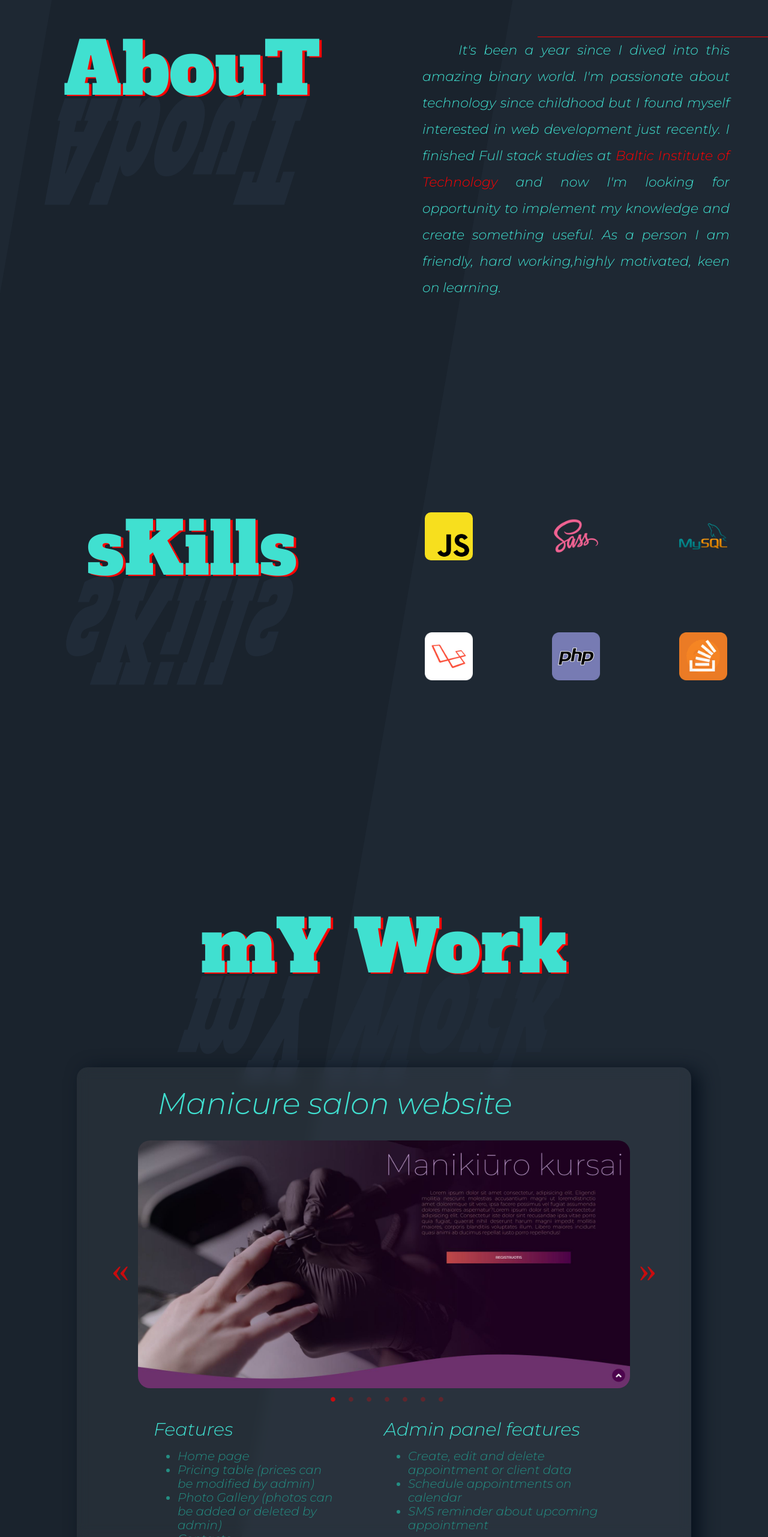
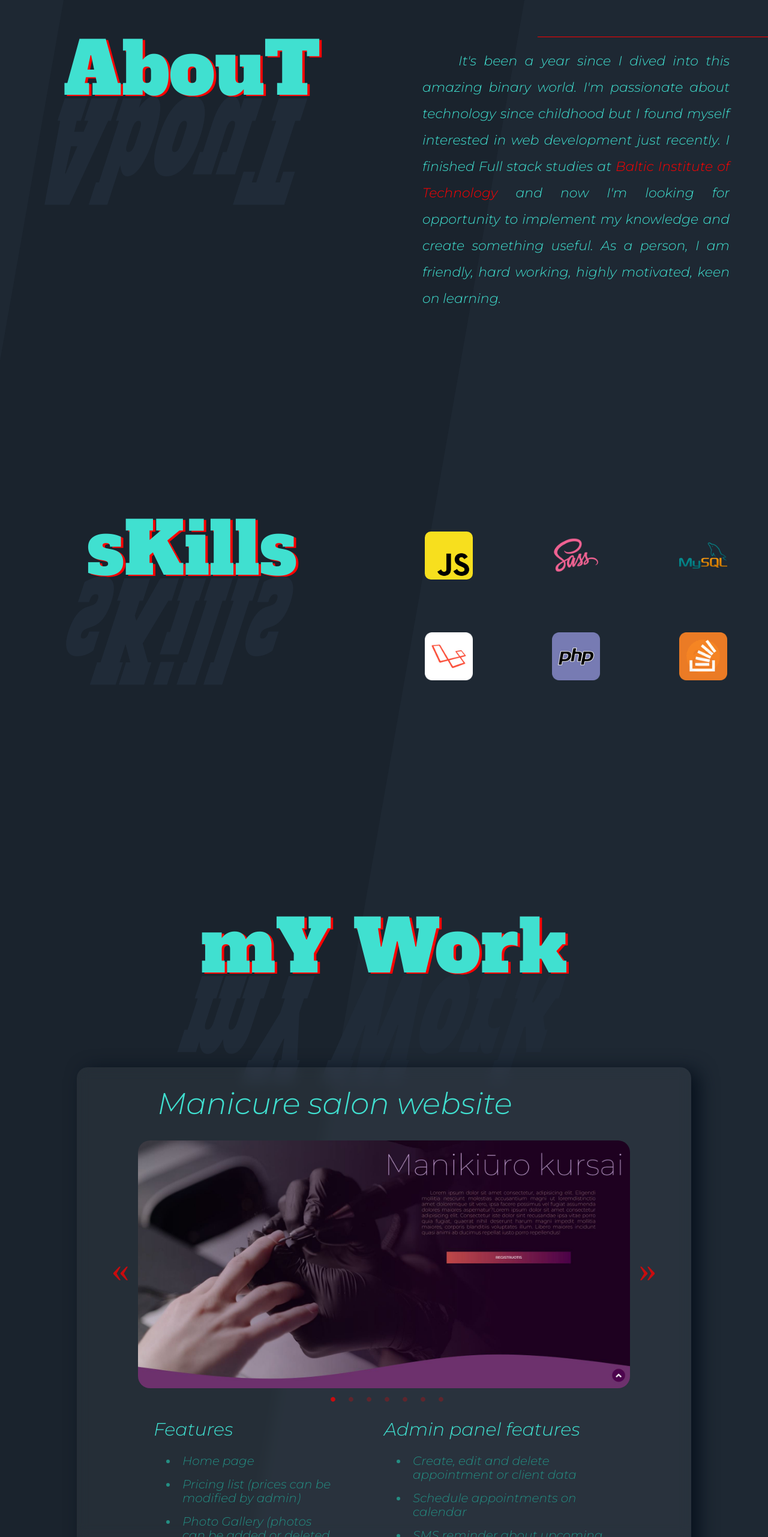
Before and after one commit to tomas-land/Portfolio, a plain HTML site: page index.html in a window 1280 px wide. Shown: the part 1018-3580 px from the top of the page at 60% size. Drawn offline with nearby package versions, Linux system fonts and the light colour scheme; a web font is replaced by a local one.

Commit message:
small design changes

```diff
--- a/assets/scss/layout/_about.scss
+++ b/assets/scss/layout/_about.scss
@@ -75,7 +75,7 @@
         p {
             margin: auto;
             width: 80%;
-            height: 80%;
+            height: 62%;
             text-align: justify;
             text-indent: 60px;
             color: #40e0d0;
--- a/assets/scss/layout/_my_work.scss
+++ b/assets/scss/layout/_my_work.scss
@@ -138,6 +138,7 @@
                 }
                 li {
                     width: 100%;
+                    padding: 0.5rem;
                     font-size: 20px;
                     color: #248e83;
                     font-family: $montserrat;
@@ -182,7 +183,7 @@
                 ul {
                     display: flex;
                     flex-wrap: wrap;
-                    justify-content: start;
+                    justify-content: evenly;
                     @include responsive_500 {
                         padding: 1rem 0 0 0;
                         width: 90%;
@@ -190,7 +191,7 @@
                     }
                     li {
                         margin-bottom: 1rem;
-                        width: 15%;
+                        width: 33%;
                         list-style: none;
                         font-size: 20px;
                         color: #248e83;
@@ -242,10 +243,14 @@
                         justify-content: space-between;
                         flex-wrap: wrap;
                         li {
-                            width: 23%;
-                            margin-right: 1rem;
+                            width: 50%;
+
+                            padding: 0.5rem;
                             @include responsive_1300 {
                                 width: 45%;
+                            }
+                            @include responsive_700 {
+                                width: 100%;
                             }
                         }
                     }
--- a/assets/scss/layout/_skills.scss
+++ b/assets/scss/layout/_skills.scss
@@ -71,7 +71,7 @@ align-items: center;
         .icon-holder {
             margin-top: 9rem;
             width: 80%;
-            height: 50%;
+            height: 42%;
             display: flex;
             justify-content: space-evenly;
             flex-wrap: wrap;
--- a/index.html
+++ b/index.html
@@ -3,7 +3,7 @@
 <head>
   <meta charset="UTF-8" />
   <meta name="viewport" content="width=device-width, initial-scale=1.0" />
-  <link rel="stylesheet" href="assets/dist/css/main.min.css?v=2.4" />
+  <link rel="stylesheet" href="assets/dist/css/main.min.css?v=2.5" />
   <link rel="stylesheet" href="assets/dist/css/hamburger.min.css" />
   <link href="https://fonts.googleapis.com/icon?family=Material+Icons" rel="stylesheet">
   <link rel="stylesheet" type="text/css" href="/assets/slick-1.8.1/slick/slick.css" />
@@ -117,7 +117,7 @@
           technology since
           childhood but I found myself interested in web development just recently. I finished Full stack studies at <a
             href="https://bit.lt/">Baltic Institute of Technology</a> and now I'm looking for opportunity to implement
-          my knowledge and create something useful. As a person I am friendly, hard working,highly motivated, keen on
+          my knowledge and create something useful. As a person, I am friendly, hard working, highly motivated, keen on
           learning. </p>
       </div>
     </section>
@@ -163,7 +163,7 @@
               <span>Features</span>
               <ul>
                 <li>Home page</li>
-                <li>Pricing table (prices can be modified by admin)</li>
+                <li>Pricing list (prices can be modified by admin)</li>
                 <li>Photo Gallery (photos can be added or deleted by admin) </li>
                 <li>Contacts</li>
                 <li>Responsive design</li>
@@ -177,7 +177,7 @@
               <ul>
                 <li>Create, edit and delete appointment or client data</li>
                 <li>Schedule appointments on calendar </li>
-                <li>SMS reminder about upcoming appointment</li>
+                <li>SMS reminder about upcoming appointment </li>
               </ul>
             </div>
           </div>
```
Also changed, not shown: assets/css/main.css, assets/dist/css/main.min.css, 2 other files.
